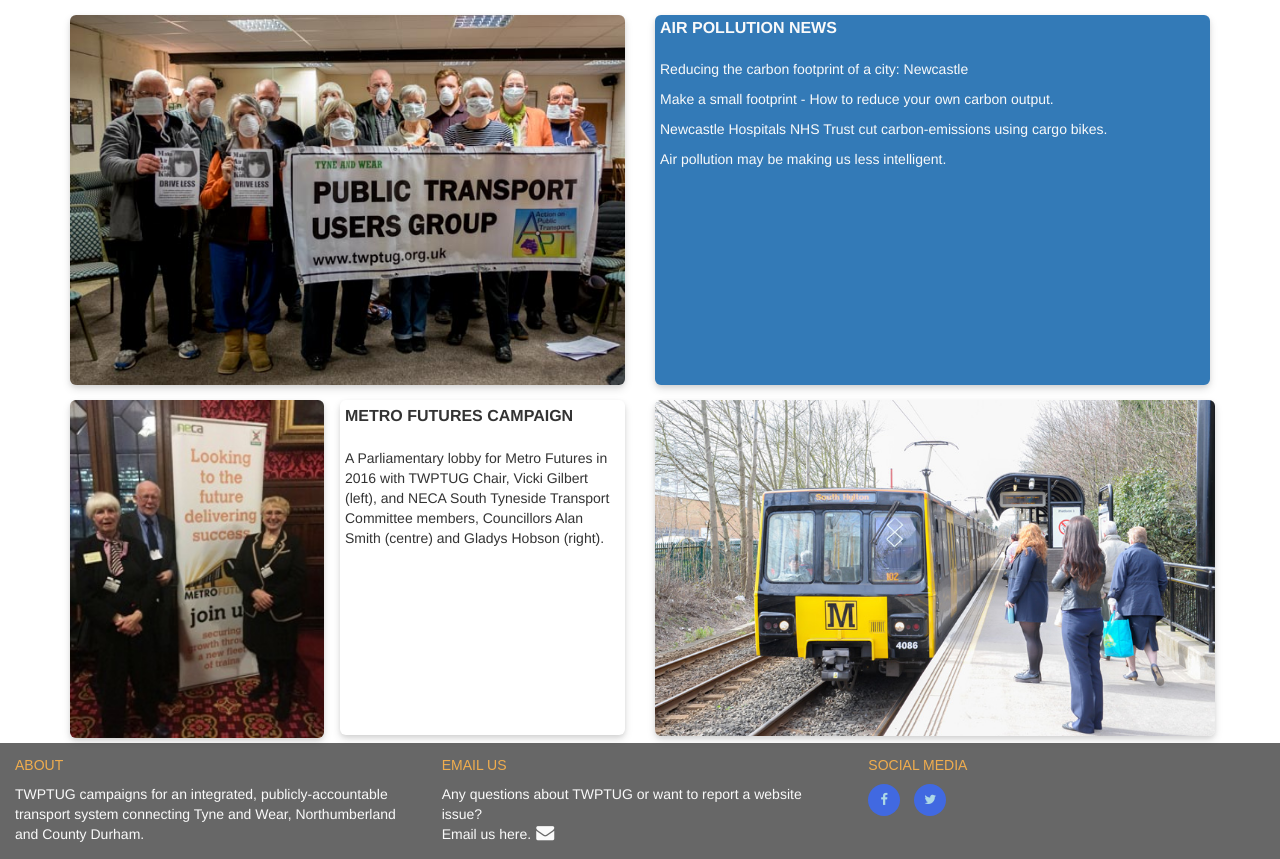
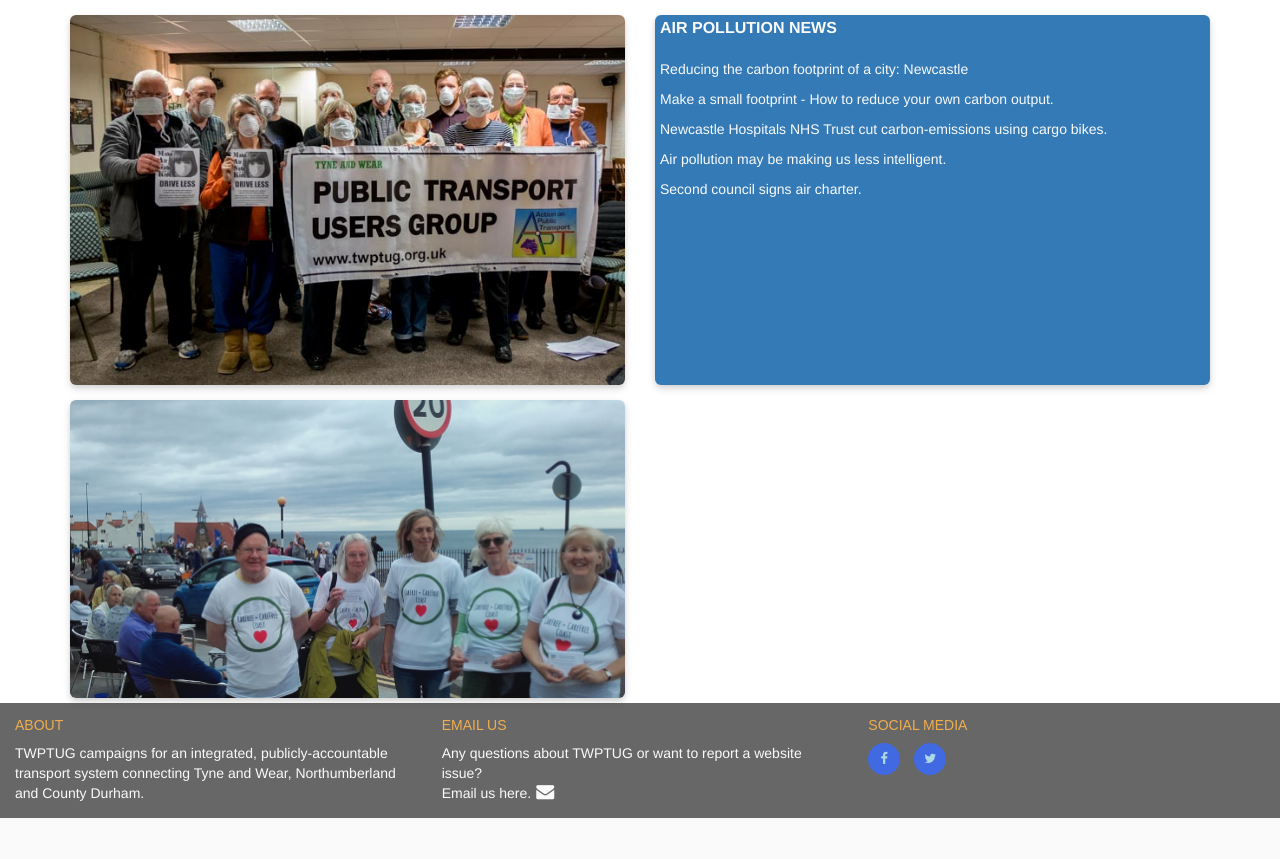
Before and after one commit to kevald1963/milestone-1-twptug-redesign, a Flask app: page /airpollution in a window 1280 px wide. Shown: the part 126-985 px from the top of the page. After the commit the page ends 944 px from the top, so only its background shows below. Run offline with Flask 2, Linux system fonts and the light colour scheme; some libraries are stand-ins or nearby versions.

Commit message:
Added further documents and images to Air Pollution page.

```diff
--- a/templates/airpollution.html
+++ b/templates/airpollution.html
@@ -34,52 +34,41 @@
                     <!-- << Note that href must be left null. Copy new modal from existing modal  >> -->
                     <!-- << further down in document.                                             >> -->
 
-                    <a href="https://bdaily.co.uk/articles/2019/05/15/eco-friendly-train-firm-creates-new-jobs-ahead-of-schedule" target="_blank">
+                    <a href="static/documents/Newcastle - Reducing our own carbon footprint.docx">
                         <p>Reducing the carbon footprint of a city: Newcastle</p>
                     </a>
 
-                    <a href="" target="_blank">
+                    <a href="static/documents/Make a small footprint.docx">
                         <p>Make a small footprint - How to reduce your own carbon output.</p>
                     </a>
 
-                    <a href="" target="_blank">
+                    <a href="https://www.businessupnorth.co.uk/newcastle-hospitals-nhs-trust-cut-carbon-emissions-using-cargo-bikes/" target="_blank">
                         <p>Newcastle Hospitals NHS Trust cut carbon-emissions using cargo bikes.</p>
                     </a>
 
-                    <a href="" target="_blank">
+                    <a href="https://theconversation.com/air-pollution-may-be-making-us-less-intelligent-106212" target="_blank">
                         <p>Air pollution may be making us less intelligent.</p>
                     </a>
+
+                    <a href="http://www.ehn-online.com/news/article.aspx?id=17373" target="_blank">
+                        <p>Second council signs air charter.</p>
+                    </a>
+
                 </div>
             </div>
             <!-- /.NEWS -->
         </div>
     </div>
 
-    <div class="row">
-        <div class="col-xs-12 col-sm-12 col-md-3 col-lg-3">
-            <img class="rail-image metro-lobby-image" src="static/images/metro_lobby.jpg"
-                 alt="Metro Futures Parliamentary Promotion with TWPTUG Chair, Vicki Gilbert, and
-                 NECA South Tyneside Transport Committee members, Councillors Alan Smith and Gladys Hobson.">
-        </div>
-
-        <div class="col-xs-12 col-sm-12 col-md-3 col-lg-3">
-            <div class="metro-lobby-text">
-                <span class="uppercase panel-title">Metro Futures Campaign</span><br><br>
-                <p>
-                    A Parliamentary lobby for Metro Futures in 2016 with TWPTUG Chair, Vicki Gilbert (left), and
-                    NECA South Tyneside Transport Committee members, Councillors Alan Smith (centre) and Gladys Hobson
-                    (right).
-                </p>
+    <div class="col-xs-12 col-sm-12 col-md-12 col-lg-12">
+        <div class="row">
+           <div class="col-xs-12 col-sm-12 col-md-6 col-lg-6">
+                <img class="air-pollution-image" src="static/images/cullercoats_harbour_day.jpg"
+                     alt="Cullercoats harbour Day and campaign against air pollution, August 2018."
+                     data-toggle="tooltip" data-placement="bottom"
+                     title="Cullercoats harbour Day and campaign against air pollution, August 2018.">
             </div>
         </div>
-
-        <div class="col-xs-12 col-sm-12 col-md-6 col-lg-6">
-            <img class="rail-image rail-image-metro" src="static/images/metro_at_a_station.jpg"
-                 alt="Metro train standing at an unknown station."
-                 data-toggle="tooltip" data-placement="bottom"
-                 title="Metro train standing at an unknown station.">
-        </div>
-
     </div>
 
 </section>
```
Also changed, not shown: static/images/cullercoats_harbour_day.jpg (added), 2 other files.
